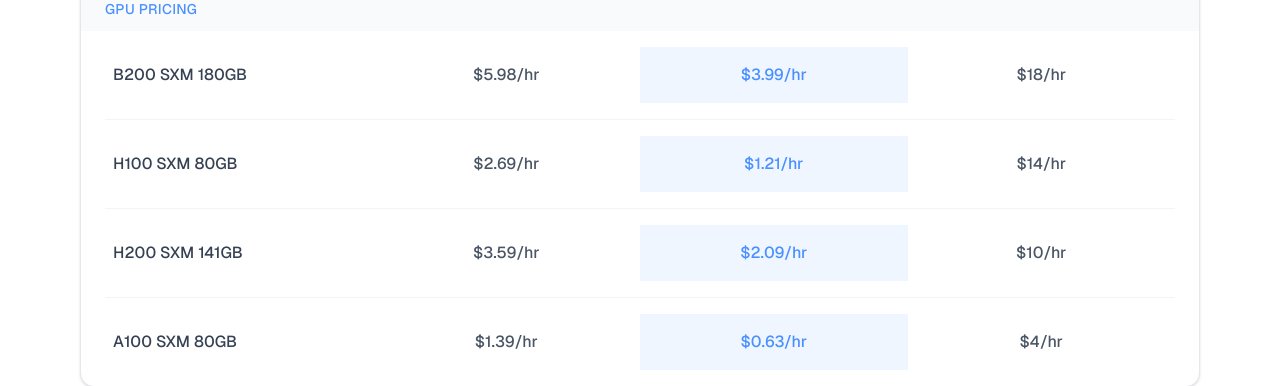
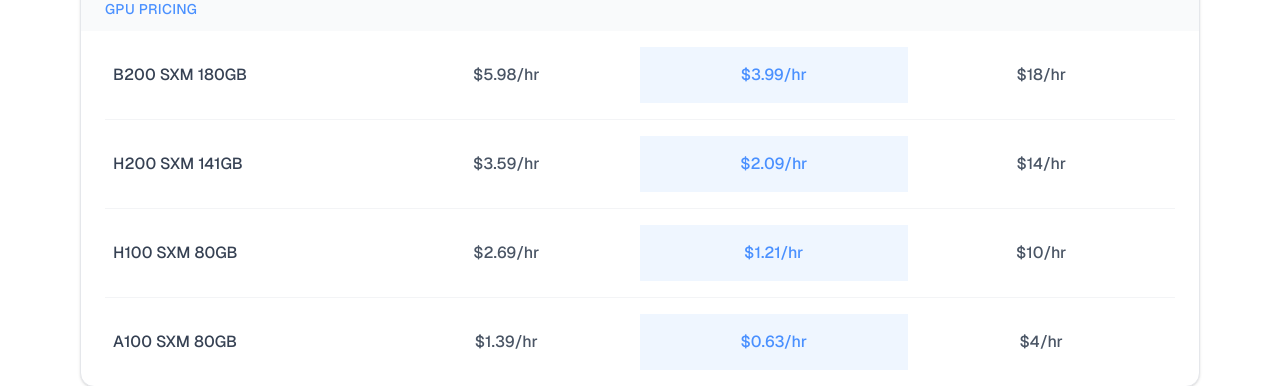
Before and after one commit to Aquanodeio/website, a Next.js app: page / in a window 1280 px wide. Shown: the part 4400-4786 px from the top of the page. Built offline with nearby package versions, Linux system fonts and the light colour scheme; no server answers.

Commit message:
price bug

```diff
--- a/components/Home/PricingComparisonSection.tsx
+++ b/components/Home/PricingComparisonSection.tsx
@@ -48,15 +48,15 @@ export default async function PricingComparisonSection() {
       traditional: "$18/hr",
     },
     {
+      gpu: "H200 SXM 141GB",
+      runpod: "$3.59/hr",
+      aquanode: `$${aquanodePrices.h200.toFixed(2)}/hr`,
+      traditional: "$14/hr",
+    },
+    {
       gpu: "H100 SXM 80GB",
       runpod: "$2.69/hr",
       aquanode: `$${aquanodePrices.h100.toFixed(2)}/hr`,
-      traditional: "$14/hr",
-    },
-    {
-      gpu: "H200 SXM 141GB",
-      runpod: "$3.59/hr",
-      aquanode: `$${aquanodePrices.h200.toFixed(2)}/hr`,
       traditional: "$10/hr",
     },
     {
```
